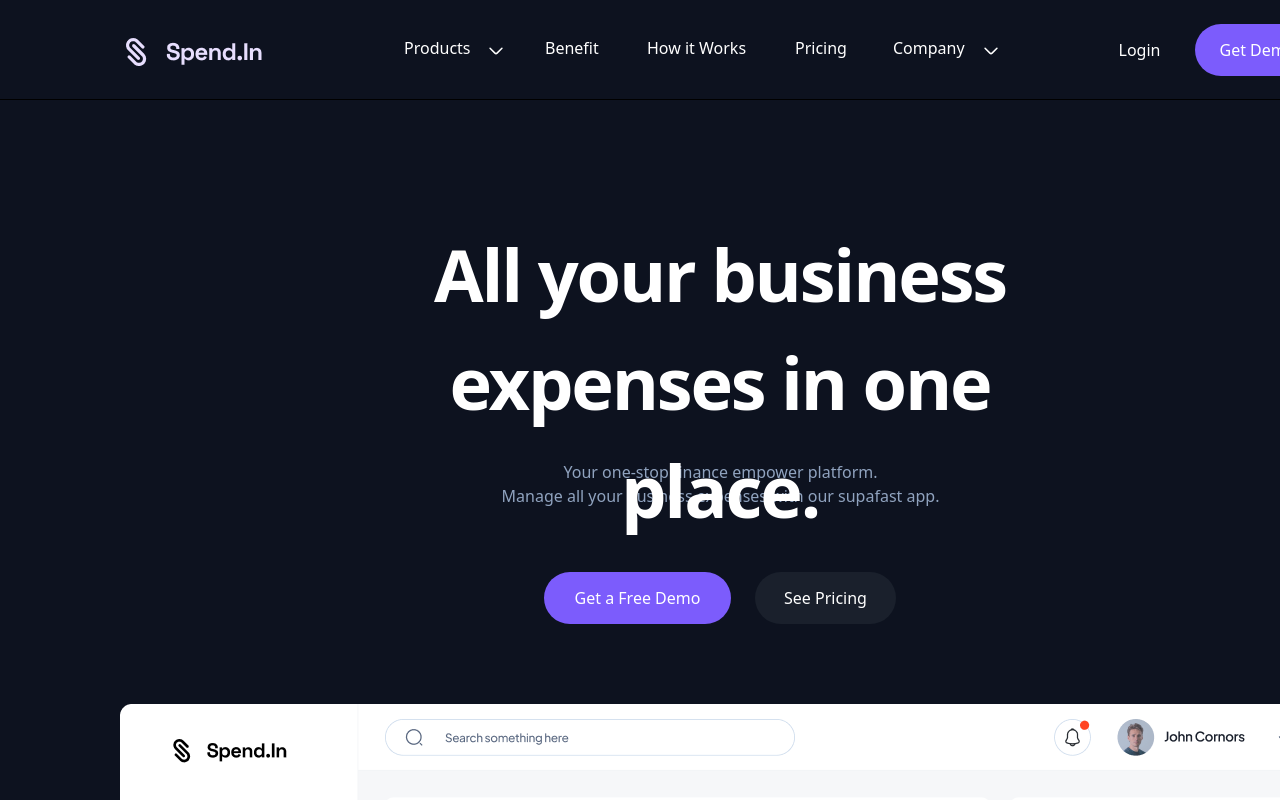
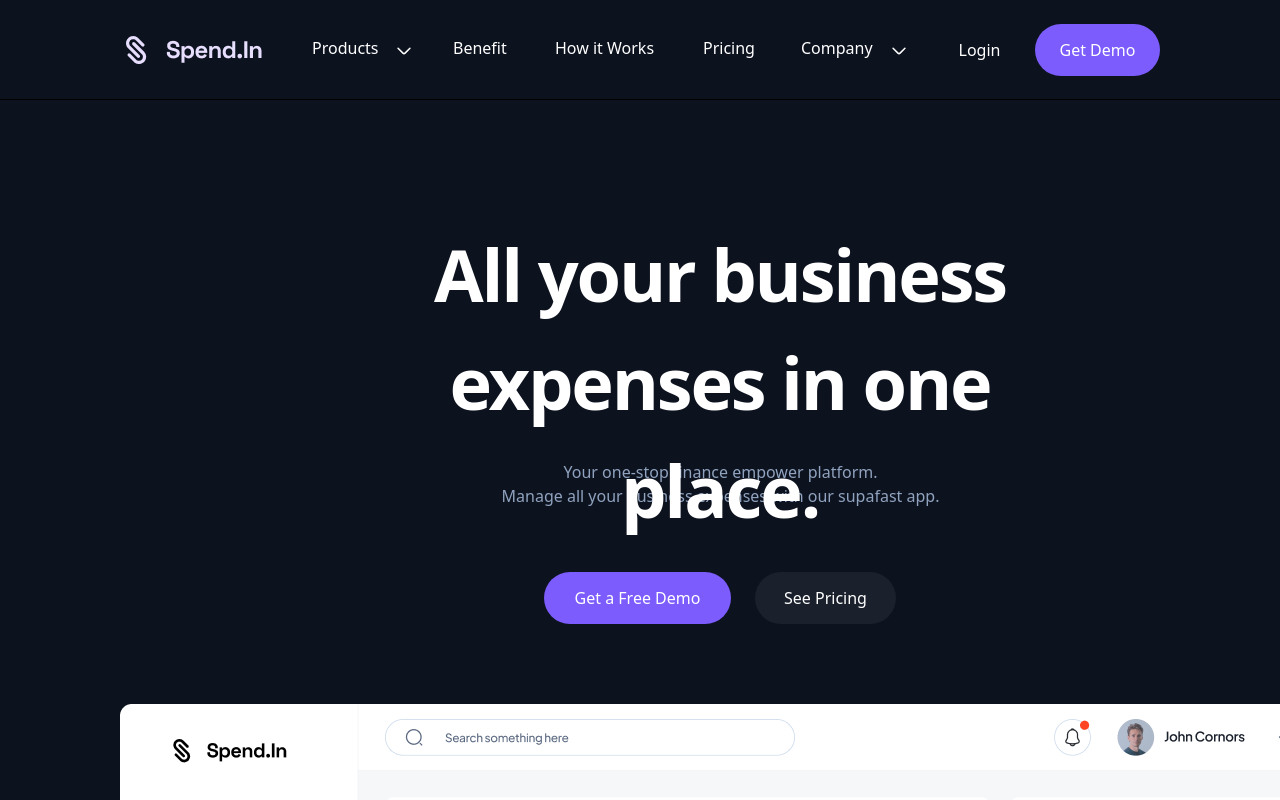
Before and after one commit to elonmelonm/spending-management-landing-page, a React (Vite) app: page / in a window 1280 px wide. Shown: the top 800 px of the page. Built offline with nearby package versions, Linux system fonts and the light colour scheme.

Commit message:
fix header design

```diff
--- a/src/components/Header.jsx
+++ b/src/components/Header.jsx
@@ -3,16 +3,17 @@ import Logo from '../assets/Logo with Company Name.png';
 
 const Header = () => {
     return (
-        <div className="relative w-[1440px] h-[100px] items-center px-[120px] bg-secondary-700 border-b">
-            <div className="w-[144px] h-[32px] absolute top-9 left-[120px]">
+        <div className="relative w-full h-[100px] items-center px-[120px] bg-secondary-700 border-b">
+            <div className="flex h-full justify-between items-center">
+                <div className="flex items-center gap-2">
                     <img src={Logo} alt="" />
                 </div>
-            <div className="flex w-[596px] h-[27px] absolute top-9 left-[404px] gap-10 text-primary-0">
+                <div className="flex w-[596px] h-[27px] gap-10 text-primary-0">
                     <div className="flex w-[101px] h-[27px] items-center gap-1.5">
                         <span className="w-[77px] h-[27px]">Products</span>
                         <span className="w-[18px] h-[18px]">
                             <svg width="18" height="19" viewBox="0 0 18 19" fill="none" xmlns="http://www.w3.org/2000/svg">
-                            <path d="M14.9401 7.21252L10.0501 12.1025C9.47256 12.68 8.52756 12.68 7.95006 12.1025L3.06006 7.21252" stroke="white" stroke-width="1.5" stroke-miterlimit="10" stroke-linecap="round" stroke-linejoin="round"/>
+                                <path d="M14.9401 7.21252L10.0501 12.1025C9.47256 12.68 8.52756 12.68 7.95006 12.1025L3.06006 7.21252" stroke="white" stroke-width="1.5" stroke-miterlimit="10" stroke-linecap="round" stroke-linejoin="round" />
                             </svg>
                         </span>
                     </div>
@@ -29,12 +30,12 @@ const Header = () => {
                         <span className="w-[83px] h-[27px]">Company</span>
                         <span className="w-[18px] h-[18px]">
                             <svg width="18" height="19" viewBox="0 0 18 19" fill="none" xmlns="http://www.w3.org/2000/svg">
-                            <path d="M14.9401 7.21252L10.0501 12.1025C9.47256 12.68 8.52756 12.68 7.95006 12.1025L3.06006 7.21252" stroke="white" stroke-width="1.5" stroke-miterlimit="10" stroke-linecap="round" stroke-linejoin="round"/>
+                                <path d="M14.9401 7.21252L10.0501 12.1025C9.47256 12.68 8.52756 12.68 7.95006 12.1025L3.06006 7.21252" stroke="white" stroke-width="1.5" stroke-miterlimit="10" stroke-linecap="round" stroke-linejoin="round" />
                             </svg>
                         </span>
                     </div>
                 </div>
-            <div className="flex items-center w-[204px] h-[52px] text-primary-0 absolute top-6 left-[1116px] gap-8">
+                <div className="flex items-center w-[204px] h-[52px] text-primary-0 gap-8">
                     <button className="w-[47px] h-[27px]">
                         Login
                     </button>
@@ -43,6 +44,7 @@ const Header = () => {
                     </button>
                 </div>
             </div>
+        </div>
     );
 };
 
```
Lines whose indentation alone changed are shown as unchanged.
